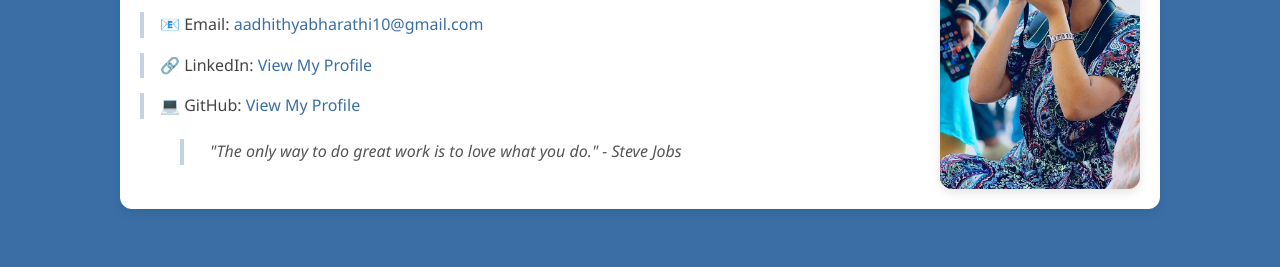
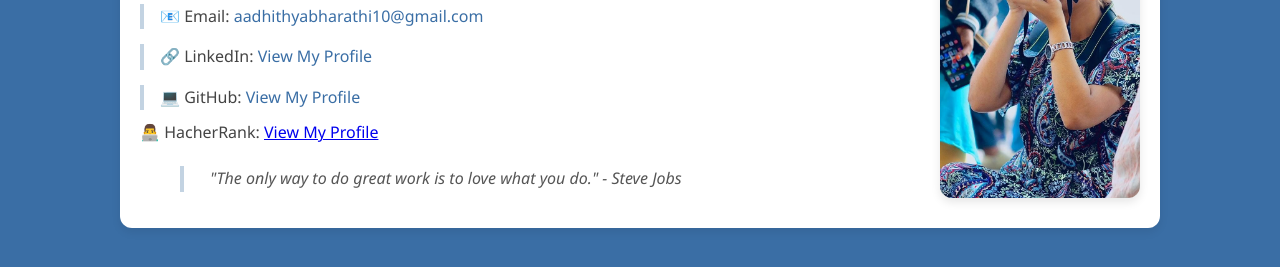
Before and after one commit to Aadhithya10/my-portfolio, a plain HTML site: page contact.html in a window 1280 px wide. Shown: the part 269-536 px from the top of the page. Drawn offline with Linux system fonts and the light colour scheme.

Commit message:
recent changes

```diff
--- a/contact.html
+++ b/contact.html
@@ -170,6 +170,9 @@ blockquote {
     <div class="time">
       <p>💻 GitHub: <a href="https://github.com/Aadhithya10" target="_blank" rel="noopener noreferrer">View My Profile</a></p>
     </div>
+    <div className="time">
+            <p>👨‍💻 HacherRank: <a href="https://www.hackerrank.com/profile/aadhithyabharat1" target="_blank" rel="noopener noreferrer">View My Profile</a></p>
+          </div>
     <blockquote >"The only way to do great work is to love what you do." - Steve Jobs</blockquote>
   </div>
   <img src="photo1.jpg" alt="Aadhithya holding a camera"
```
